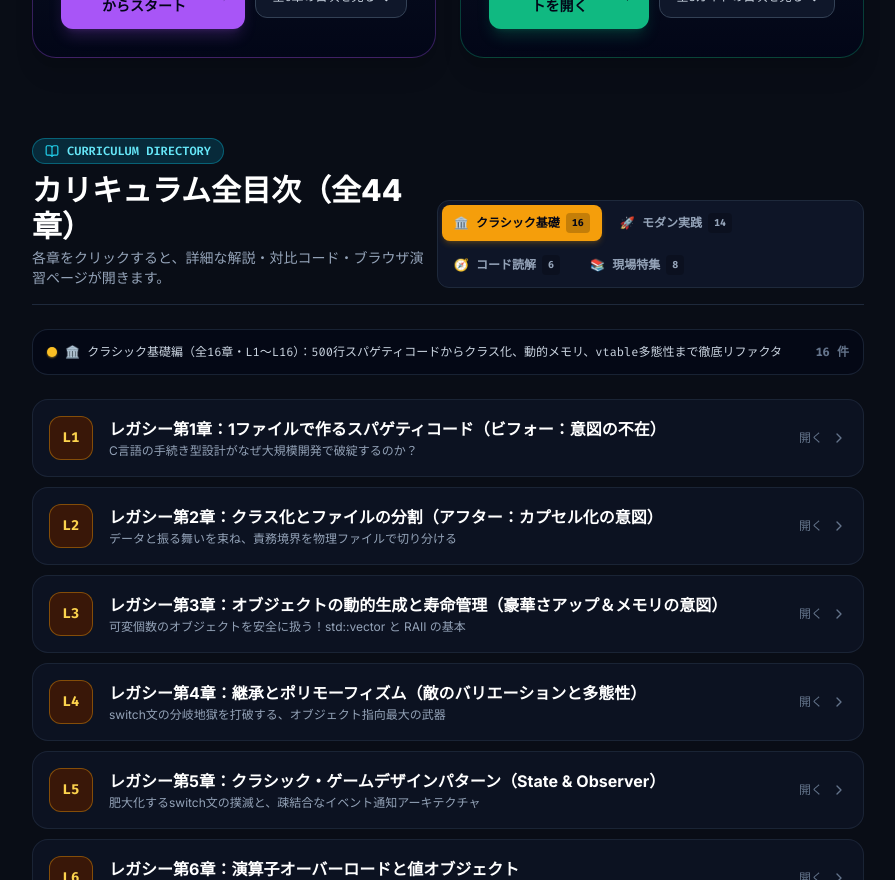
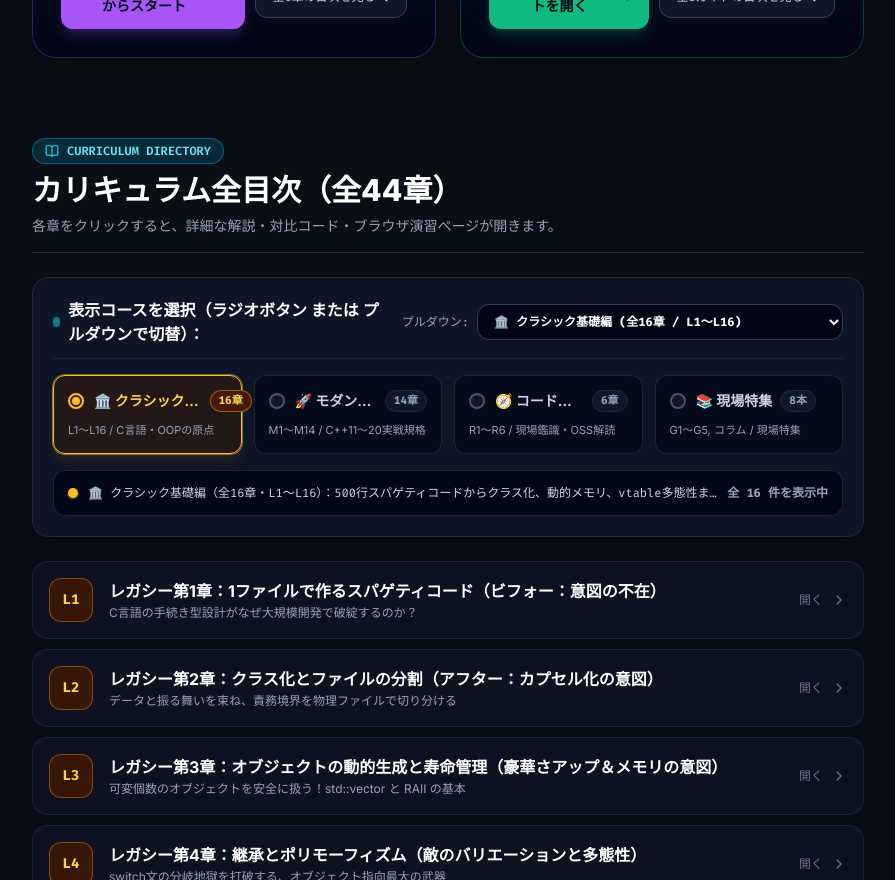
Before and after one commit to genki113355-tm/cpp-study, a React (Vite) app: page / in a window 1280 px wide. Shown: the part 1920-2800 px from the top of the page, without its empty margins (352-1247 px from the left). Built offline with nearby package versions, Linux system fonts and the light colour scheme.

Commit message:
feat(ui): add prominent radio buttons and dropdown selector for courses, organize special guides into G1-G5 and COL1-COL3

```diff
--- a/src/components/curriculum/TopPageView.tsx
+++ b/src/components/curriculum/TopPageView.tsx
@@ -450,92 +450,222 @@ export const TopPageView: React.FC<TopPageViewProps> = ({
 
       {/* 4. カリキュラム全目次（コンパクト・ディレクトリ） */}
       <section id="curriculum-directory" className="space-y-6 pt-4">
-        <div className="flex flex-col sm:flex-row sm:items-end justify-between gap-3 border-b border-slate-800 pb-4">
-          <div>
-            <div className="inline-flex items-center gap-2 px-3 py-1 rounded-full bg-cyan-950/80 border border-cyan-500/40 text-cyan-300 font-mono text-xs font-semibold mb-2">
-              <BookOpen className="w-3.5 h-3.5 text-cyan-400" />
-              <span>CURRICULUM DIRECTORY</span>
+        {/* セクションヘッダー */}
+        <div className="border-b border-slate-800 pb-4 space-y-2">
+          <div className="inline-flex items-center gap-2 px-3 py-1 rounded-full bg-cyan-950/80 border border-cyan-500/40 text-cyan-300 font-mono text-xs font-semibold">
+            <BookOpen className="w-3.5 h-3.5 text-cyan-400" />
+            <span>CURRICULUM DIRECTORY</span>
+          </div>
+          <h2 className="text-2xl sm:text-3xl font-extrabold text-white font-sans">
+            カリキュラム全目次（全44章）
+          </h2>
+          <p className="text-xs sm:text-sm text-slate-400 font-sans">
+            各章をクリックすると、詳細な解説・対比コード・ブラウザ演習ページが開きます。
+          </p>
+        </div>
+
+        {/* コース選択コントロール（ラジオボタン ＆ ドロップダウンセレクター） */}
+        <div className="p-4 sm:p-5 rounded-2xl bg-slate-900/90 border border-slate-800 space-y-4 shadow-xl">
+          {/* ヘッダー部：説明ラベル ＆ ドロップダウンリスト（プルダウン） */}
+          <div className="flex flex-col sm:flex-row sm:items-center justify-between gap-3 pb-3 border-b border-slate-800/80">
+            <div className="flex items-center gap-2">
+              <span className="w-2.5 h-2.5 rounded-full bg-cyan-400 animate-pulse" />
+              <span className="text-sm sm:text-base font-bold text-white font-sans">
+                表示コースを選択（ラジオボタン または プルダウンで切替）：
+              </span>
             </div>
-            <h2 className="text-2xl sm:text-3xl font-extrabold text-white font-sans">
-              カリキュラム全目次（全44章）
-            </h2>
-            <p className="text-xs sm:text-sm text-slate-400 font-sans mt-1">
-              各章をクリックすると、詳細な解説・対比コード・ブラウザ演習ページが開きます。
-            </p>
+
+            {/* ドロップダウン選択リスト（プルダウン） */}
+            <div className="flex items-center gap-2">
+              <label htmlFor="course-select-dropdown" className="text-xs font-mono text-slate-400 whitespace-nowrap">
+                プルダウン:
+              </label>
+              <select
+                id="course-select-dropdown"
+                value={activeTab}
+                onChange={(e) => setActiveTab(e.target.value as any)}
+                aria-label="コース選択ドロップダウン"
+                className="w-full sm:w-auto py-2 px-3 rounded-xl bg-slate-950 border border-slate-700 text-white font-mono text-xs cursor-pointer focus:outline-none focus:border-cyan-400 focus:ring-1 focus:ring-cyan-400 transition shadow-inner font-bold"
+              >
+                <option value="classic">🏛️ クラシック基礎編 (全16章 / L1〜L16)</option>
+                <option value="modern">🚀 モダン実践編 (全14章 / M1〜M14)</option>
+                <option value="reading">🧭 コード読解演習 (全6章 / R1〜R6)</option>
+                <option value="guides">📚 現場特集・チートシート (全8本 / G1〜G5, コラム)</option>
+              </select>
+            </div>
           </div>
 
-          {/* タブ切り替えボタン */}
-          <div className="flex flex-wrap gap-1.5 p-1 rounded-xl bg-slate-900/90 border border-slate-800">
+          {/* ラジオボタン式 4-Way セレクターカード */}
+          <div
+            role="radiogroup"
+            aria-label="表示コース選択ラジオボタン"
+            className="grid grid-cols-1 sm:grid-cols-2 lg:grid-cols-4 gap-3"
+          >
+            {/* 1. クラシック基礎 */}
             <button
               type="button"
+              role="radio"
+              aria-checked={activeTab === 'classic'}
               onClick={() => setActiveTab('classic')}
-              className={`px-3 py-2 rounded-lg font-mono text-xs font-bold transition flex items-center gap-1.5 cursor-pointer ${
+              className={`p-3.5 rounded-xl border text-left transition-all cursor-pointer flex flex-col justify-between gap-2.5 ${
                 activeTab === 'classic'
-                  ? 'bg-amber-500 text-slate-950 shadow-md shadow-amber-500/20'
-                  : 'text-slate-400 hover:text-white hover:bg-slate-800'
+                  ? 'bg-amber-950/40 border-amber-400 shadow-lg shadow-amber-500/10 ring-1 ring-amber-400/50'
+                  : 'bg-slate-950/60 border-slate-800/90 hover:border-slate-700 hover:bg-slate-900/60'
               }`}
             >
-              <span>🏛️ クラシック基礎</span>
-              <span className="text-[10px] px-1.5 py-0.5 rounded bg-black/20 font-mono">16</span>
+              <div className="flex items-center justify-between gap-2">
+                <div className="flex items-center gap-2.5 min-w-0">
+                  <span className={`w-4 h-4 rounded-full border-2 flex items-center justify-center shrink-0 ${
+                    activeTab === 'classic' ? 'border-amber-400 bg-amber-950' : 'border-slate-600 bg-slate-900'
+                  }`}>
+                    {activeTab === 'classic' && <span className="w-2 h-2 rounded-full bg-amber-400" />}
+                  </span>
+                  <span className={`text-sm font-bold font-sans truncate ${activeTab === 'classic' ? 'text-amber-300' : 'text-slate-300'}`}>
+                    🏛️ クラシック基礎
+                  </span>
+                </div>
+                <span className={`text-[11px] font-mono font-bold px-2 py-0.5 rounded-full border shrink-0 ${
+                  activeTab === 'classic'
+                    ? 'bg-amber-950 text-amber-300 border-amber-500/50'
+                    : 'bg-slate-900 text-slate-400 border-slate-800'
+                }`}>
+                  16章
+                </span>
+              </div>
+              <p className="text-[11px] text-slate-400 pl-6.5 font-sans truncate">
+                L1〜L16 / C言語・OOPの原点
+              </p>
             </button>
+
+            {/* 2. モダン実践 */}
             <button
               type="button"
+              role="radio"
+              aria-checked={activeTab === 'modern'}
               onClick={() => setActiveTab('modern')}
-              className={`px-3 py-2 rounded-lg font-mono text-xs font-bold transition flex items-center gap-1.5 cursor-pointer ${
+              className={`p-3.5 rounded-xl border text-left transition-all cursor-pointer flex flex-col justify-between gap-2.5 ${
                 activeTab === 'modern'
-                  ? 'bg-cyan-500 text-slate-950 shadow-md shadow-cyan-500/20'
-                  : 'text-slate-400 hover:text-white hover:bg-slate-800'
+                  ? 'bg-cyan-950/40 border-cyan-400 shadow-lg shadow-cyan-500/10 ring-1 ring-cyan-400/50'
+                  : 'bg-slate-950/60 border-slate-800/90 hover:border-slate-700 hover:bg-slate-900/60'
               }`}
             >
-              <span>🚀 モダン実践</span>
-              <span className="text-[10px] px-1.5 py-0.5 rounded bg-black/20 font-mono">14</span>
+              <div className="flex items-center justify-between gap-2">
+                <div className="flex items-center gap-2.5 min-w-0">
+                  <span className={`w-4 h-4 rounded-full border-2 flex items-center justify-center shrink-0 ${
+                    activeTab === 'modern' ? 'border-cyan-400 bg-cyan-950' : 'border-slate-600 bg-slate-900'
+                  }`}>
+                    {activeTab === 'modern' && <span className="w-2 h-2 rounded-full bg-cyan-400" />}
+                  </span>
+                  <span className={`text-sm font-bold font-sans truncate ${activeTab === 'modern' ? 'text-cyan-300' : 'text-slate-300'}`}>
+                    🚀 モダン実践
+                  </span>
+                </div>
+                <span className={`text-[11px] font-mono font-bold px-2 py-0.5 rounded-full border shrink-0 ${
+                  activeTab === 'modern'
+                    ? 'bg-cyan-950 text-cyan-300 border-cyan-500/50'
+                    : 'bg-slate-900 text-slate-400 border-slate-800'
+                }`}>
+                  14章
+                </span>
+              </div>
+              <p className="text-[11px] text-slate-400 pl-6.5 font-sans truncate">
+                M1〜M14 / C++11〜20実戦規格
+              </p>
             </button>
+
+            {/* 3. コード読解 */}
             <button
               type="button"
+              role="radio"
+              aria-checked={activeTab === 'reading'}
               onClick={() => setActiveTab('reading')}
-              className={`px-3 py-2 rounded-lg font-mono text-xs font-bold transition flex items-center gap-1.5 cursor-pointer ${
+              className={`p-3.5 rounded-xl border text-left transition-all cursor-pointer flex flex-col justify-between gap-2.5 ${
                 activeTab === 'reading'
-                  ? 'bg-purple-500 text-slate-950 shadow-md shadow-purple-500/20'
-                  : 'text-slate-400 hover:text-white hover:bg-slate-800'
+                  ? 'bg-purple-950/40 border-purple-400 shadow-lg shadow-purple-500/10 ring-1 ring-purple-400/50'
+                  : 'bg-slate-950/60 border-slate-800/90 hover:border-slate-700 hover:bg-slate-900/60'
               }`}
             >
-              <span>🧭 コード読解</span>
-              <span className="text-[10px] px-1.5 py-0.5 rounded bg-black/20 font-mono">6</span>
+              <div className="flex items-center justify-between gap-2">
+                <div className="flex items-center gap-2.5 min-w-0">
+                  <span className={`w-4 h-4 rounded-full border-2 flex items-center justify-center shrink-0 ${
+                    activeTab === 'reading' ? 'border-purple-400 bg-purple-950' : 'border-slate-600 bg-slate-900'
+                  }`}>
+                    {activeTab === 'reading' && <span className="w-2 h-2 rounded-full bg-purple-400" />}
+                  </span>
+                  <span className={`text-sm font-bold font-sans truncate ${activeTab === 'reading' ? 'text-purple-300' : 'text-slate-300'}`}>
+                    🧭 コード読解
+                  </span>
+                </div>
+                <span className={`text-[11px] font-mono font-bold px-2 py-0.5 rounded-full border shrink-0 ${
+                  activeTab === 'reading'
+                    ? 'bg-purple-950 text-purple-300 border-purple-500/50'
+                    : 'bg-slate-900 text-slate-400 border-slate-800'
+                }`}>
+                  6章
+                </span>
+              </div>
+              <p className="text-[11px] text-slate-400 pl-6.5 font-sans truncate">
+                R1〜R6 / 現場鑑識・OSS解読
+              </p>
             </button>
+
+            {/* 4. 現場特集 */}
             <button
               type="button"
+              role="radio"
+              aria-checked={activeTab === 'guides'}
               onClick={() => setActiveTab('guides')}
-              className={`px-3 py-2 rounded-lg font-mono text-xs font-bold transition flex items-center gap-1.5 cursor-pointer ${
+              className={`p-3.5 rounded-xl border text-left transition-all cursor-pointer flex flex-col justify-between gap-2.5 ${
                 activeTab === 'guides'
-                  ? 'bg-emerald-500 text-slate-950 shadow-md shadow-emerald-500/20'
-                  : 'text-slate-400 hover:text-white hover:bg-slate-800'
+                  ? 'bg-emerald-950/40 border-emerald-400 shadow-lg shadow-emerald-500/10 ring-1 ring-emerald-400/50'
+                  : 'bg-slate-950/60 border-slate-800/90 hover:border-slate-700 hover:bg-slate-900/60'
               }`}
             >
-              <span>📚 現場特集</span>
-              <span className="text-[10px] px-1.5 py-0.5 rounded bg-black/20 font-mono">8</span>
+              <div className="flex items-center justify-between gap-2">
+                <div className="flex items-center gap-2.5 min-w-0">
+                  <span className={`w-4 h-4 rounded-full border-2 flex items-center justify-center shrink-0 ${
+                    activeTab === 'guides' ? 'border-emerald-400 bg-emerald-950' : 'border-slate-600 bg-slate-900'
+                  }`}>
+                    {activeTab === 'guides' && <span className="w-2 h-2 rounded-full bg-emerald-400" />}
+                  </span>
+                  <span className={`text-sm font-bold font-sans truncate ${activeTab === 'guides' ? 'text-emerald-300' : 'text-slate-300'}`}>
+                    📚 現場特集
+                  </span>
+                </div>
+                <span className={`text-[11px] font-mono font-bold px-2 py-0.5 rounded-full border shrink-0 ${
+                  activeTab === 'guides'
+                    ? 'bg-emerald-950 text-emerald-300 border-emerald-500/50'
+                    : 'bg-slate-900 text-slate-400 border-slate-800'
+                }`}>
+                  8本
+                </span>
+              </div>
+              <p className="text-[11px] text-slate-400 pl-6.5 font-sans truncate">
+                G1〜G5, コラム / 現場特集
+              </p>
             </button>
           </div>
-        </div>
 
-        {/* 選択中タブの説明バナー */}
-        <div className="p-3.5 rounded-2xl bg-slate-950/60 border border-slate-800/80 flex items-center justify-between gap-3 text-xs font-mono">
-          <div className="flex items-center gap-2">
-            <span className={`w-2.5 h-2.5 rounded-full shrink-0 ${
-              activeTab === 'classic' ? 'bg-amber-400 shadow-sm shadow-amber-400/50' :
-              activeTab === 'modern' ? 'bg-cyan-400 shadow-sm shadow-cyan-400/50' :
-              activeTab === 'reading' ? 'bg-purple-400 shadow-sm shadow-purple-400/50' :
-              'bg-emerald-400 shadow-sm shadow-emerald-400/50'
-            }`} />
-            <span className="text-slate-300">
-              {activeTab === 'classic' && '🏛️ クラシック基礎編（全16章・L1〜L16）：500行スパゲティコードからクラス化、動的メモリ、vtable多態性まで徹底リファクタ'}
-              {activeTab === 'modern' && '🚀 モダン実践編（全14章・M1〜M14）：スマートポインタ、ムーブ、ラムダ、ECS、C++20コルーチンまで現代実戦規格'}
-              {activeTab === 'reading' && '🧭 コード読解演習（全6ステップ・R1〜R6）：OSS実地解読、マルチスレッド競合、メモリ破壊（ASan）のプロ鑑識法'}
-              {activeTab === 'guides' && '📚 現場特集・実践チートシート（全8ガイド）：GoogleTest/TDD品質保証、UML設計書、文法チートシート、言語思想'}
+          {/* 選択中コースの詳細説明バナー */}
+          <div className="p-3 sm:p-3.5 rounded-xl bg-slate-950/80 border border-slate-800/90 flex flex-col sm:flex-row sm:items-center justify-between gap-2 text-xs font-mono">
+            <div className="flex items-center gap-2.5 min-w-0">
+              <span className={`w-2.5 h-2.5 rounded-full shrink-0 ${
+                activeTab === 'classic' ? 'bg-amber-400 shadow-sm shadow-amber-400/50' :
+                activeTab === 'modern' ? 'bg-cyan-400 shadow-sm shadow-cyan-400/50' :
+                activeTab === 'reading' ? 'bg-purple-400 shadow-sm shadow-purple-400/50' :
+                'bg-emerald-400 shadow-sm shadow-emerald-400/50'
+              }`} />
+              <span className="text-slate-300 truncate">
+                {activeTab === 'classic' && '🏛️ クラシック基礎編（全16章・L1〜L16）：500行スパゲティコードからクラス化、動的メモリ、vtable多態性まで徹底リファクタ'}
+                {activeTab === 'modern' && '🚀 モダン実践編（全14章・M1〜M14）：スマートポインタ、ムーブ、ラムダ、ECS、C++20コルーチンまで現代実戦規格'}
+                {activeTab === 'reading' && '🧭 コード読解演習（全6ステップ・R1〜R6）：OSS実地解読、マルチスレッド競合、メモリ破壊（ASan）のプロ鑑識法'}
+                {activeTab === 'guides' && '📚 現場特集・実践チートシート（全8本）：実践ガイド（G1〜G5：環境構築・文法・読解・UML・GoogleTest）＋ 特別コラム3編'}
+              </span>
+            </div>
+            <span className="text-slate-400 font-bold shrink-0 self-end sm:self-auto">
+              全 {currentList.length} 件を表示中
             </span>
           </div>
-          <span className="text-slate-500 font-bold shrink-0">
-            {currentList.length} 件
-          </span>
         </div>
 
         {/* リスト表示 */}
--- a/src/data/guides/codeReading.ts
+++ b/src/data/guides/codeReading.ts
@@ -5,7 +5,7 @@ export const CODE_READING_GUIDE: Chapter = {
   slug: 'guide-code-reading',
   category: 'guide',
   courseTrack: 'guide',
-  courseChapterCode: 'G1',
+  courseChapterCode: 'G3',
   title: 'テスター・新規参入者のためのC++コード読解術',
   subtitle: '「設計図がない巨大リポジトリ」でも迷子にならない！エントリポイントからの探索術と依存の追い方',
   badge: '現場実践手引き',
--- a/src/data/guides/cppSyntaxReference.ts
+++ b/src/data/guides/cppSyntaxReference.ts
@@ -5,7 +5,7 @@ export const CPP_SYNTAX_REFERENCE_GUIDE: Chapter = {
   slug: 'guide-cpp-syntax-reference',
   category: 'guide',
   courseTrack: 'guide',
-  courseChapterCode: 'G5',
+  courseChapterCode: 'G2',
   title: '【付録】ゼロから引ける！C++基本文法＆機能チートシート総覧',
   subtitle: '〜変数・型・制御構文・ポインタ・参照・関数・クラス・STL・キャストまで逆引き完全リファレンス〜',
   badge: '付録：C++文法総覧',
--- a/src/data/guides/designPatterns.ts
+++ b/src/data/guides/designPatterns.ts
@@ -5,7 +5,7 @@ export const DESIGN_PATTERNS_COLUMN: Chapter = {
   slug: 'column-design-patterns',
   category: 'column',
   courseTrack: 'guide',
-  courseChapterCode: 'COL3',
+  courseChapterCode: 'COL1',
   title: '【特別コラム】現場で役立つデザインパターン入門 〜GoFの知恵と現代C++の設計美学〜',
   subtitle: '「そもそも何のためにあるのか？」から典型3分類の実装コード、モダンC++でのスマートな進化と過剰設計の罠まで',
   badge: '特別コラム：デザインパターン',
--- a/src/data/guides/environmentSetup.ts
+++ b/src/data/guides/environmentSetup.ts
@@ -5,7 +5,7 @@ export const ENVIRONMENT_SETUP_GUIDE: Chapter = {
   slug: 'guide-environment-setup',
   category: 'guide',
   courseTrack: 'guide',
-  courseChapterCode: 'G2',
+  courseChapterCode: 'G1',
   title: '実際に組んで動かす！C++ローカル開発環境構築ガイド',
   subtitle: '〜VS Code ＋ CMake ＋ モダンコンパイラで始める実機ビルド＆デバッグ〜',
   badge: '実践環境構築',
--- a/src/data/guides/googleTestTdd.ts
+++ b/src/data/guides/googleTestTdd.ts
@@ -5,7 +5,7 @@ export const GOOGLE_TEST_TDD_GUIDE: Chapter = {
   slug: 'guide-googletest-tdd',
   category: 'guide',
   courseTrack: 'guide',
-  courseChapterCode: 'G4',
+  courseChapterCode: 'G5',
   title: '品質保証特集：GoogleTest（gtest）とTDD（テスト駆動開発）実践入門',
   subtitle: '「動かすまでバグが分からない」からの脱却！CI/CDで壊れない堅牢なC++設計とテスト技法',
   badge: '品質保証・TDD特集',
--- a/src/data/guides/umlDesignGuide.ts
+++ b/src/data/guides/umlDesignGuide.ts
@@ -5,7 +5,7 @@ export const UML_DESIGN_GUIDE: Chapter = {
   slug: 'guide-uml-design',
   category: 'guide',
   courseTrack: 'guide',
-  courseChapterCode: 'G3',
+  courseChapterCode: 'G4',
   title: 'C++プログラマのためのUML設計書入門',
   subtitle: '〜コードと設計図の相互変換を完全マスター〜',
   badge: '実践UML設計書',
--- a/src/data/guides/whyCppIsGreat.ts
+++ b/src/data/guides/whyCppIsGreat.ts
@@ -5,7 +5,7 @@ export const WHY_CPP_IS_GREAT_COLUMN: Chapter = {
   slug: 'column-why-cpp-is-great',
   category: 'column',
   courseTrack: 'guide',
-  courseChapterCode: 'COL2',
+  courseChapterCode: 'COL3',
   title: '【特別コラム】なぜ世界は今もC++で動いているのか？ 〜シリコンの鼓動とゼロオーバーヘッドの美学〜',
   subtitle: '「難しい、だが代わりがいない」——火星探査機からUnreal Engine、AI基盤まで人類の限界を押し広げ続ける至高の言語',
   badge: '特別コラム：C++のすばらしさ',
--- a/src/data/guides/whyCppIsHard.ts
+++ b/src/data/guides/whyCppIsHard.ts
@@ -5,7 +5,7 @@ export const WHY_CPP_IS_HARD_COLUMN: Chapter = {
   slug: 'column-why-cpp-is-hard',
   category: 'column',
   courseTrack: 'guide',
-  courseChapterCode: 'COL1',
+  courseChapterCode: 'COL2',
   title: 'なぜC++は難しいと言われるのか？',
   subtitle: '〜40年の進化とゼロオーバーヘッドの代償〜',
   badge: '言語思想コラム',
```
Also changed, not shown: src/data/chapters.ts (+9 -9 lines), 2 other files (tests, documents, lock files or other folders).
